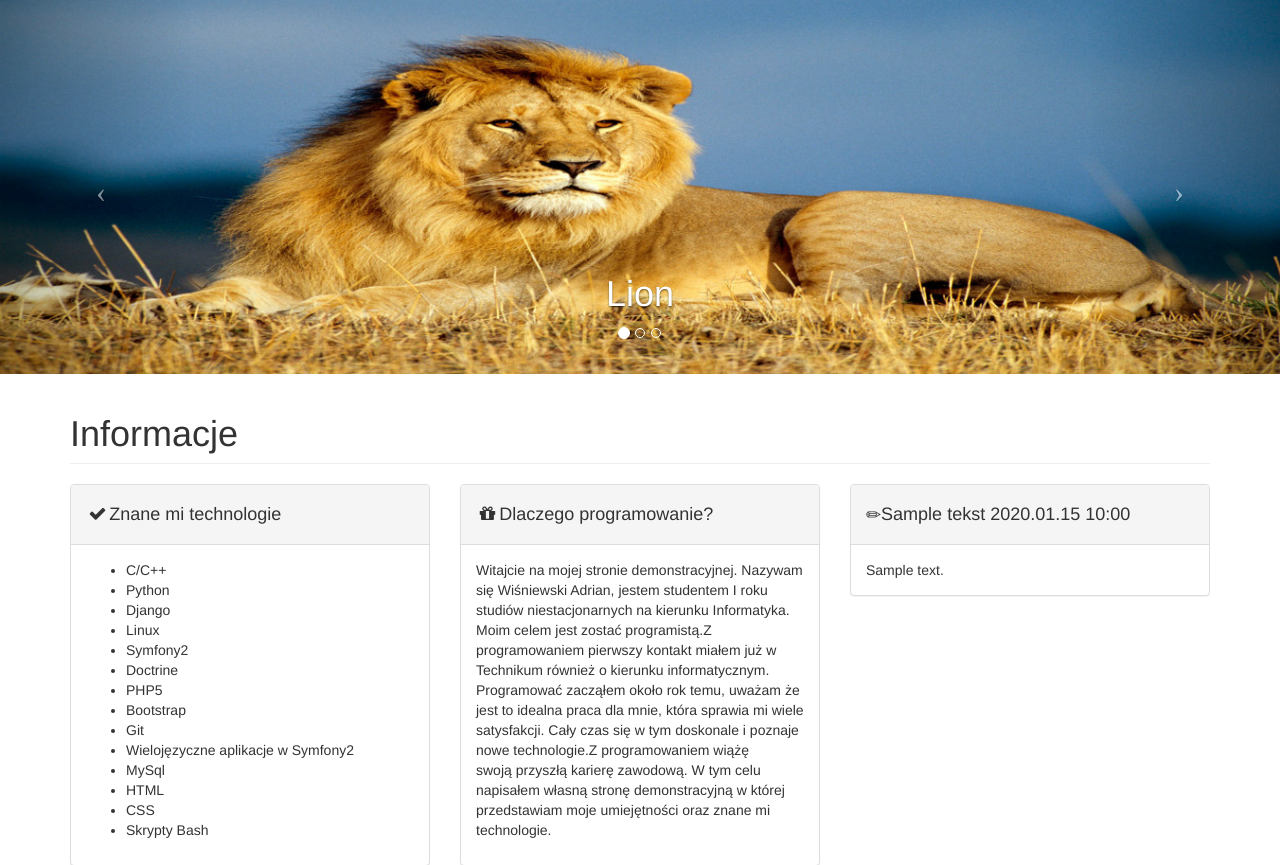
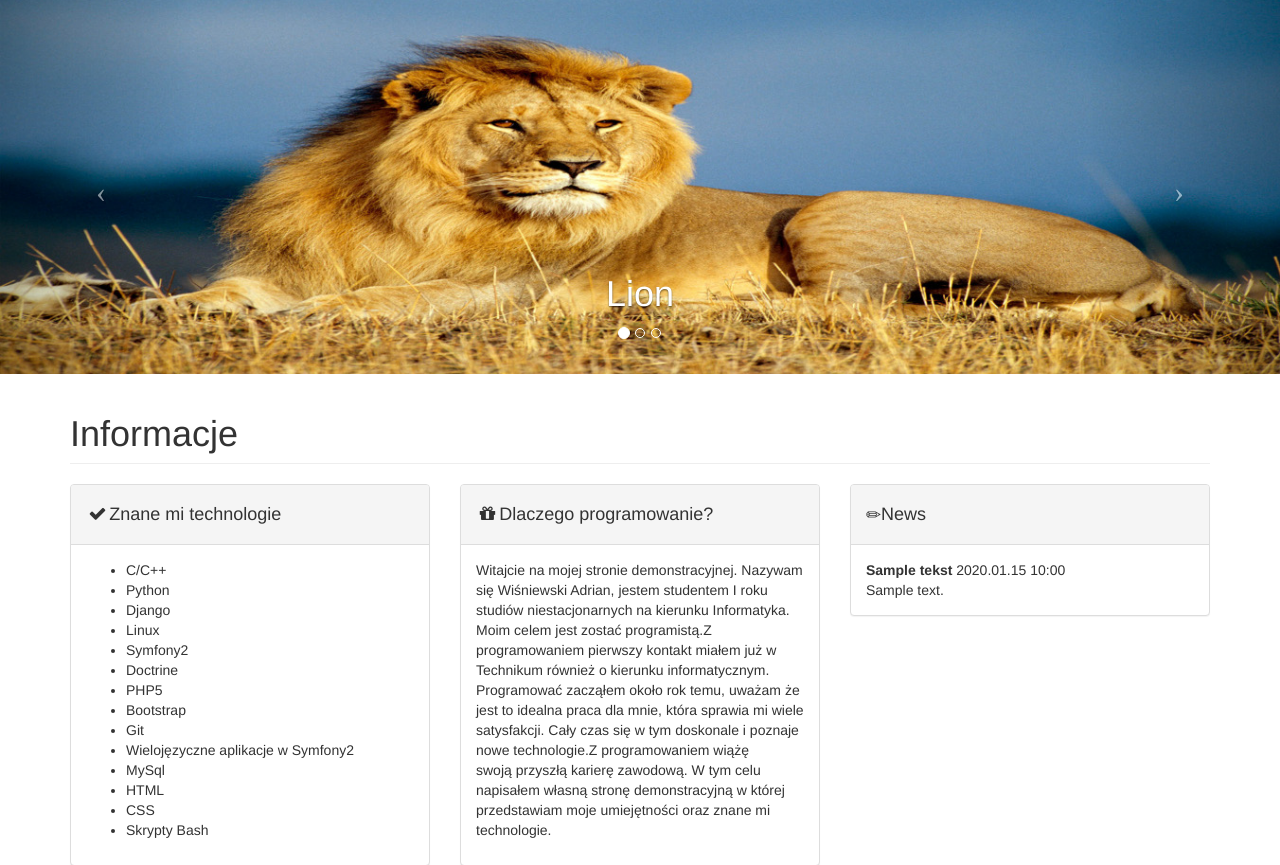
Before and after one commit to rapapor/portfolio, a Django app: template news/templates/news/base.html in a window 1280 px wide. Shown: the part 51-916 px from the top of the page. Run offline with Django 3.2, Linux system fonts and the light colour scheme; the template is opened without the code that fills it: most values are stand-ins (such as "Sample title", 1, 10 or a date in 2020); some libraries are stand-ins or nearby versions; some web fonts are replaced.

Commit message:
news change

```diff
--- a/news/templates/news/base.html
+++ b/news/templates/news/base.html
@@ -158,12 +158,15 @@
         {% block news %}
 
 
-        {% for tekst in news %}
+
     <div class="col-md-4">
         <div class="panel panel-default">
+
             <div class="panel-heading">
-                <h4><i class="glyphicon glyphicon-pencil"></i>{{ tekst.title }} {{ tekst.created_date|date:"Y.m.d H:i" }}</h4>
+
+                <h4><i class="glyphicon glyphicon-pencil"></i>News</h4>
             </div>
+            {% for tekst in news %}
             <div class="panel-body">
 
                 <table>
@@ -171,7 +174,7 @@
 
                         <tr>
 
-                            <td>{{ tekst.text }}</td>
+                            <td><b>{{ tekst.title }}</b> {{ tekst.created_date|date:"Y.m.d H:i" }}<br>{{ tekst.text }}</td>
 
 
                         </tr>
```
Also changed, not shown: other parts of news/templates/news/base.html (+3 -1 lines).
